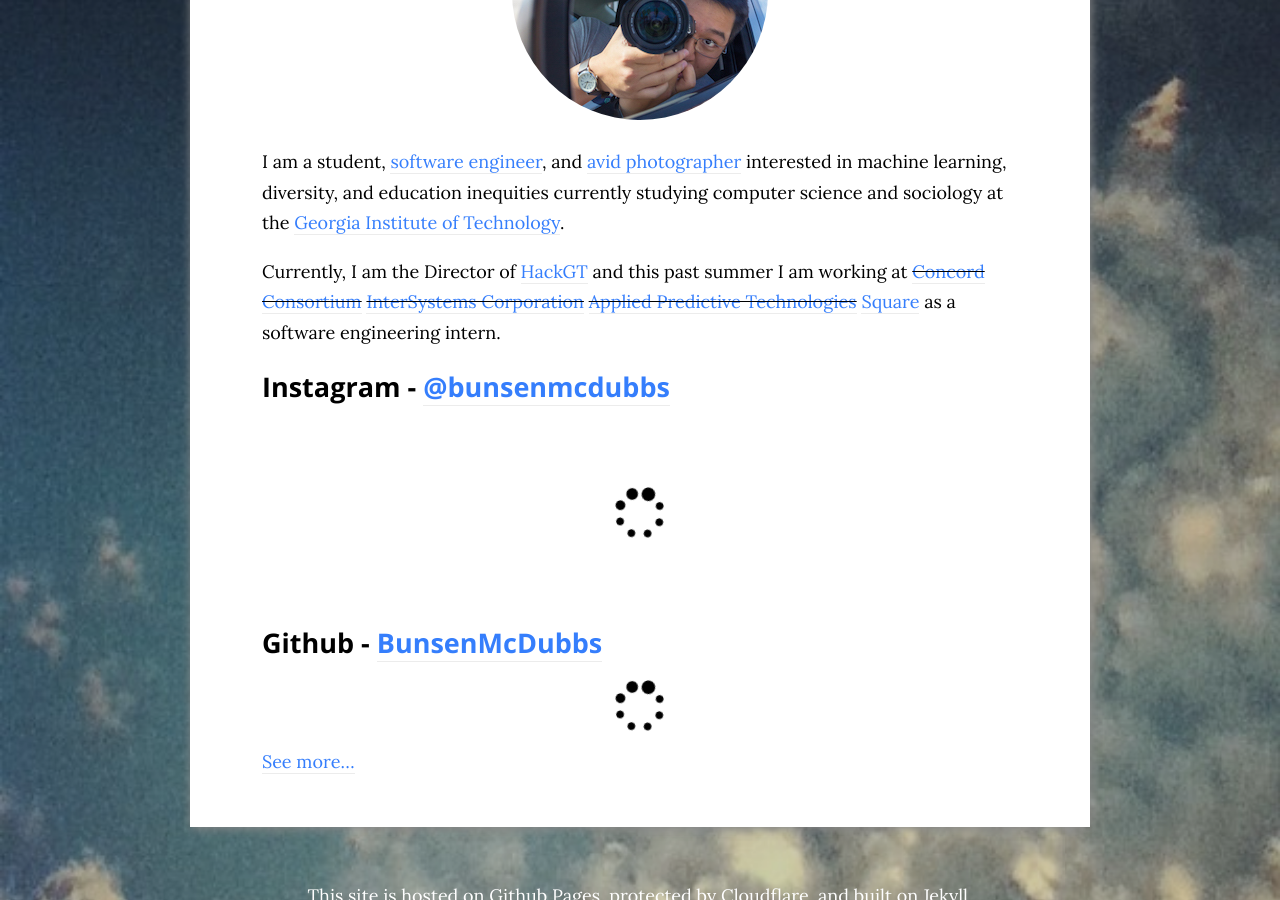
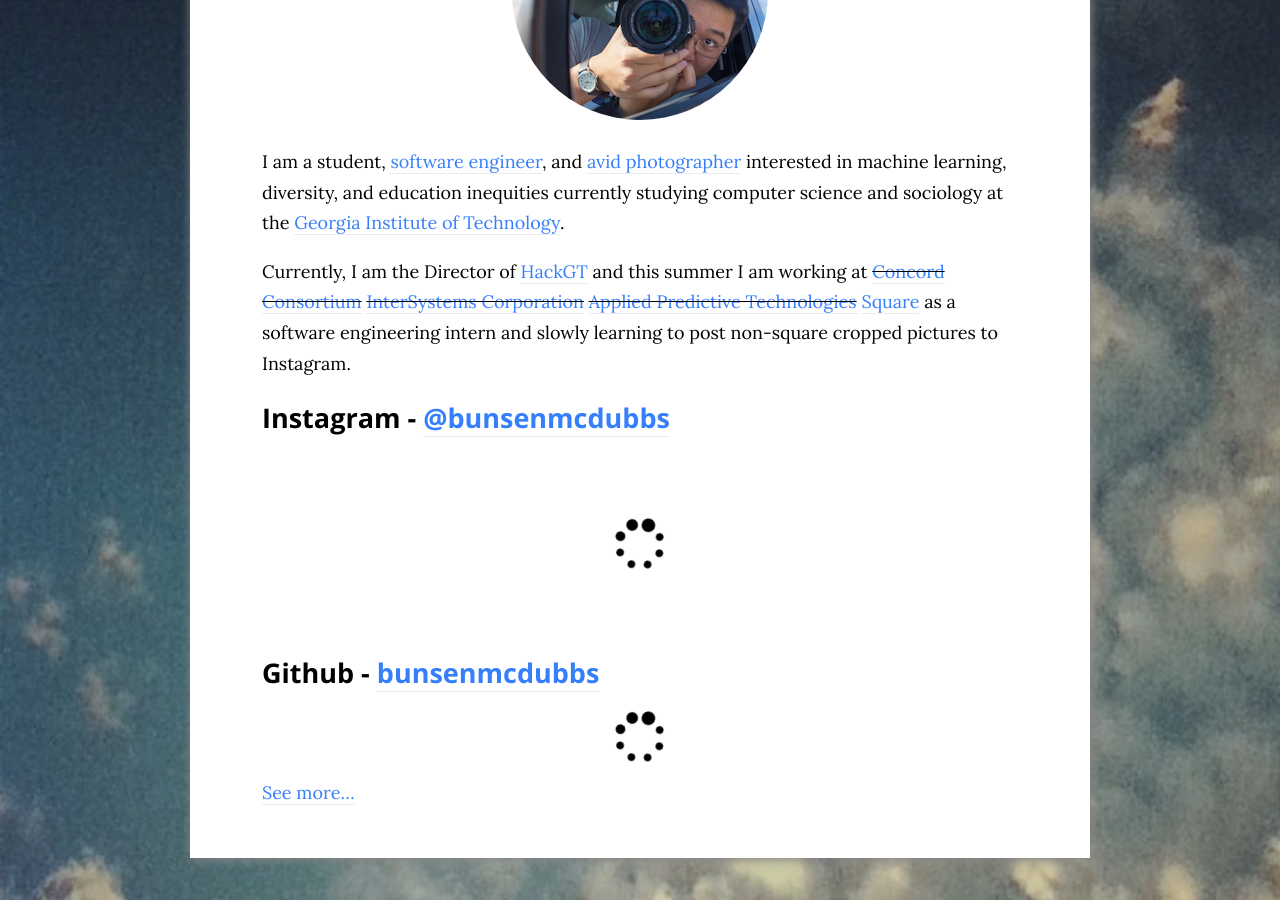
Before and after one commit to bunsenmcdubbs/bunsenmcdubbs.github.io, a Jekyll site: the page built from index.html, in a window 1280 px wide and 900 px high, scrolled down 334 px. Built offline with Jekyll 4.4.1, drawn with Linux system fonts in a browser that asks for light colours; nearby versions of some CDN libraries.

Commit message:
fix typo, add pun

```diff
--- a/index.html
+++ b/index.html
@@ -18,13 +18,14 @@
   <p>
     Currently,
     I am the Director of <a href="https://hack.gt">HackGT</a>
-    and this past summer
+    and this summer
     I am working at
     <del><a href="https://concord.org">Concord Consortium</a></del>
     <del><a href="https://intersystems.com">InterSystems Corporation</a></del>
     <del><a href="https://predictivetechnologies.com">Applied Predictive Technologies</a></del>
     <a href="https://squareup.com">Square</a>
-    as a software engineering intern.
+    as a software engineering intern
+    and slowly learning to post non-square cropped pictures to Instagram.
   </p>
 </section>
 
@@ -48,7 +49,7 @@
 </section>
 
 <section>
-  <h2>Github - <a href="https://github.com/BunsenMcDubbs">BunsenMcDubbs</a></h2>
+  <h2>Github - <a href="https://github.com/bunsenmcdubbs">bunsenmcdubbs</a></h2>
   <div id="github-feed">
     <div class="wait-spinner">
       <i class="fa fa-spinner fa-3x spin" aria-hidden="true"></i>
```
